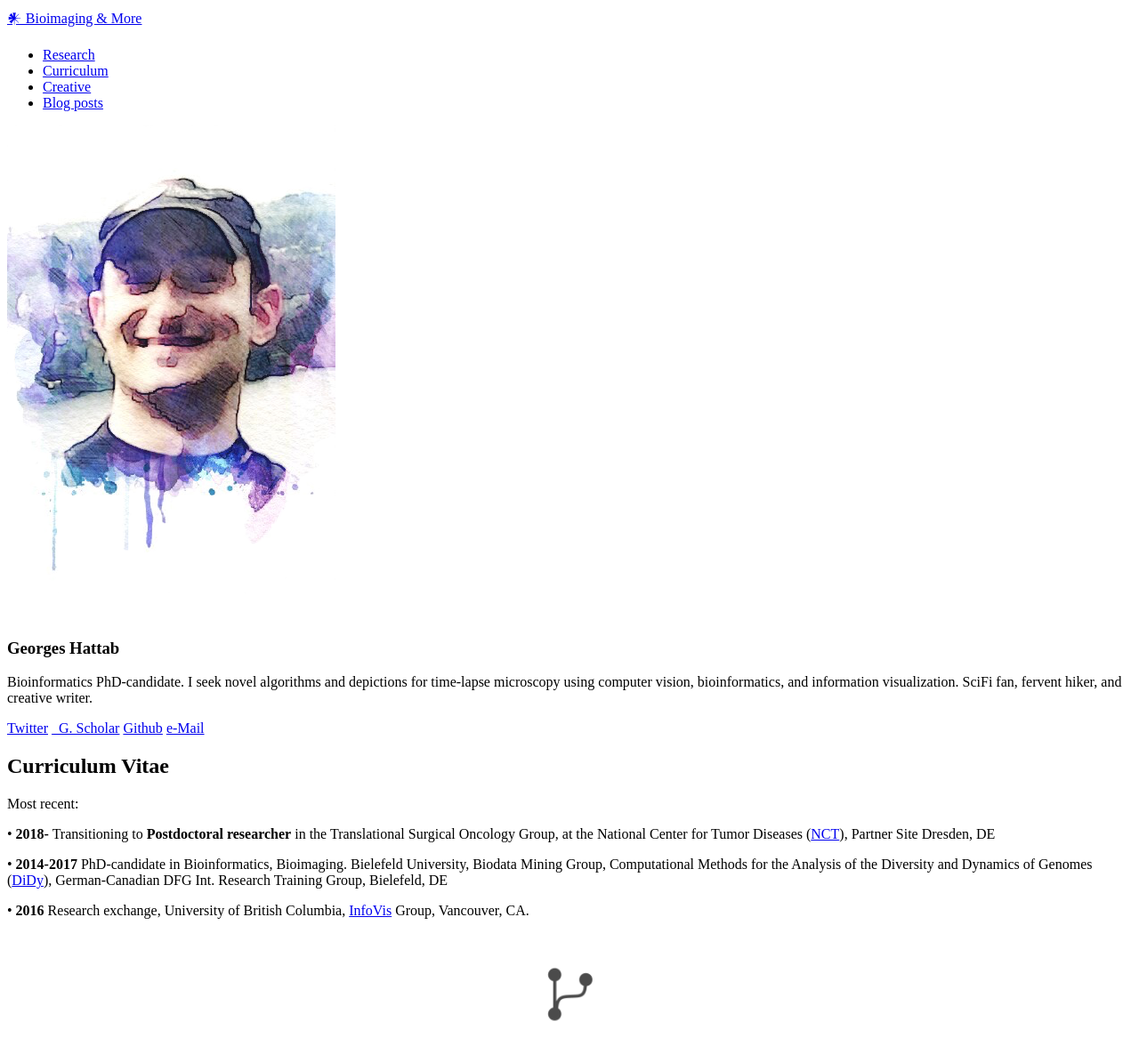
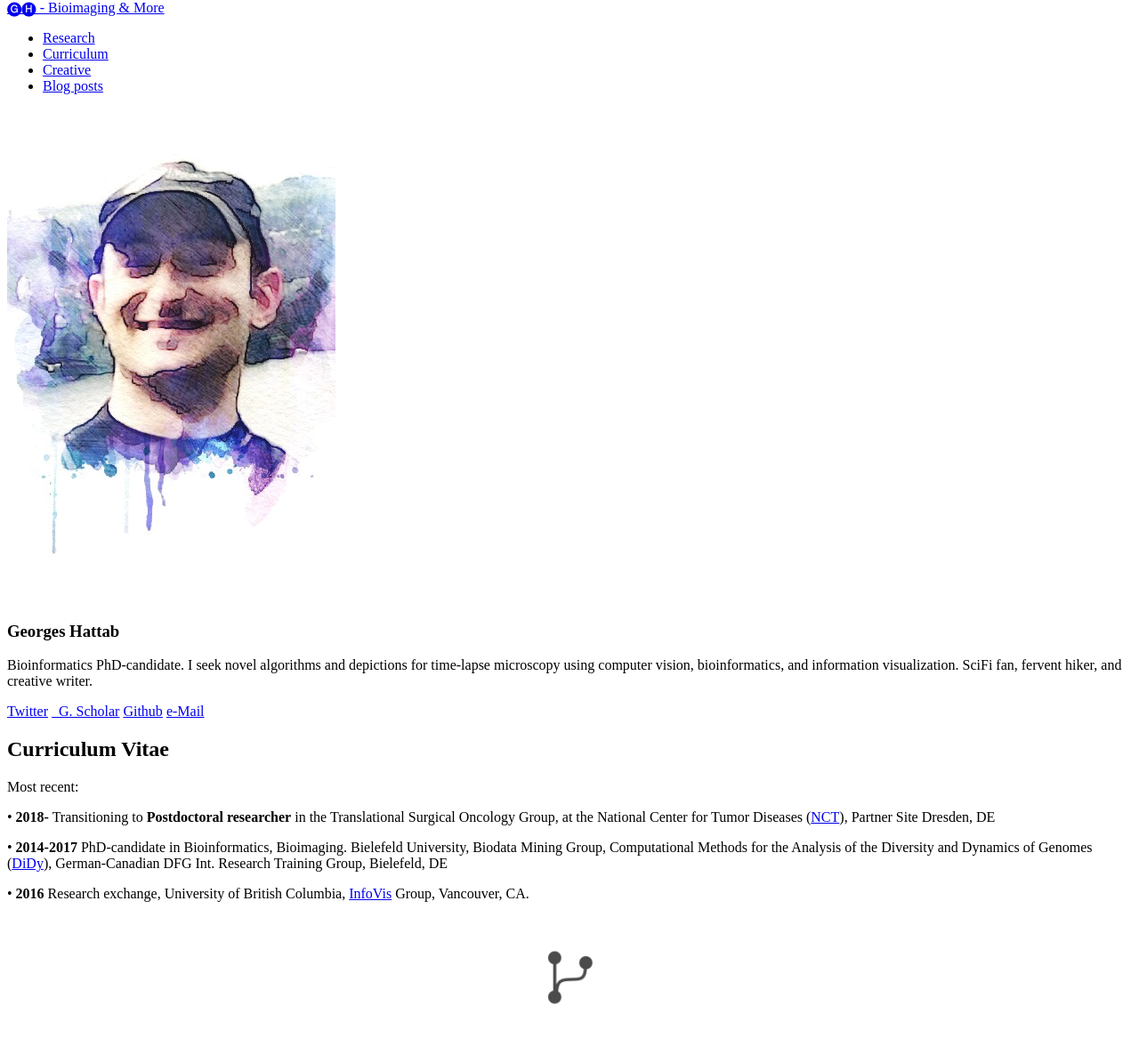
Before and after one commit to ghattab/ghattab.github.io, a Jekyll site: the page built from cv.md, in a window 1280 px wide. Shown: the part 108-1284 px from the top of the page at 89% size. Built offline with Jekyll 4.4.1, drawn with Linux system fonts in a browser that asks for light colours.

```diff
--- a/_config.yml
+++ b/_config.yml
@@ -1,4 +1,4 @@
-title: 𒀭 Bioimaging & More
+title: 🅖🅗 - Bioimaging & More
 description:      Welcome to my site.
 # Your site's domain goes here. Leave localhost server or blank when working locally.
 url:              //ghattab.github.io
```
